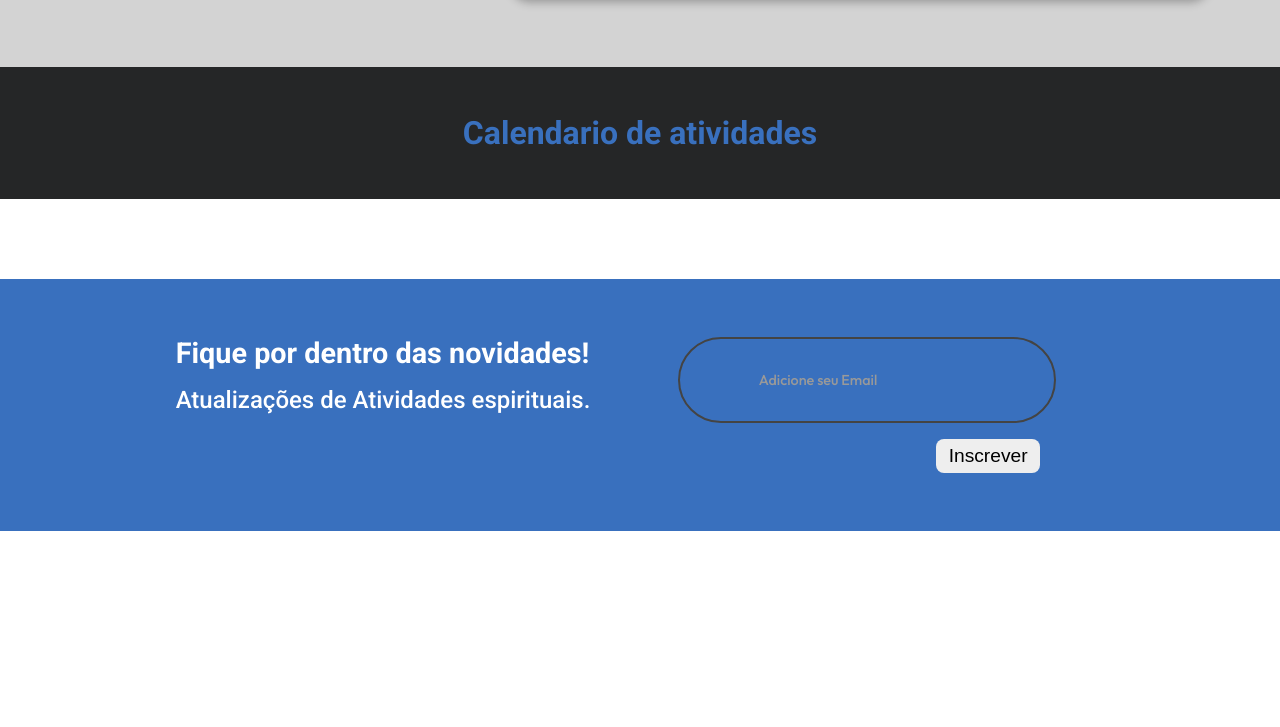
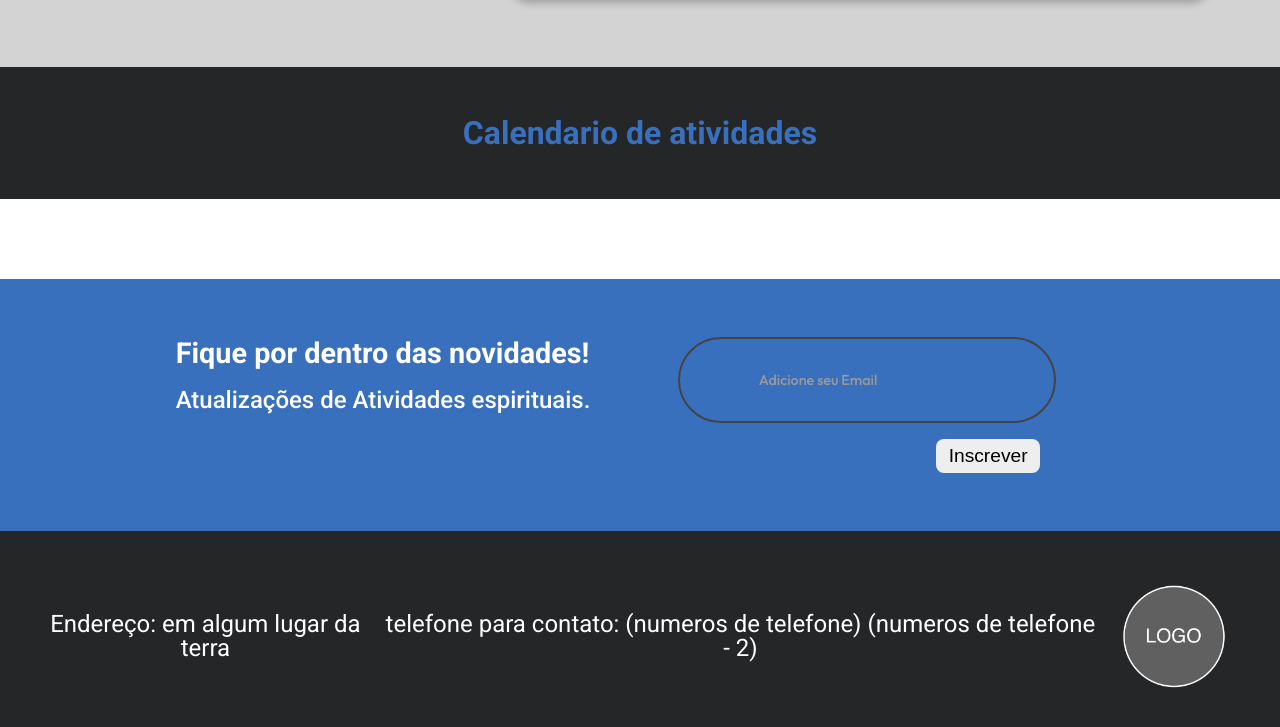
Before and after one commit to Thiago-engenheiro/Tenda-esp-rita-s-o-jer-nimo, a website: page index.html in a window 1280 px wide. Shown: the part 1305-2032 px from the top of the page. Before the commit the page ends 1852 px from the top, so only its background shows below. Drawn offline with nearby package versions, Linux system fonts and the light colour scheme; a script that the page names is missing; some icons are missing; a web font is replaced by a local one.

Commit message:
protótipo pronto

```diff
--- /dev/null
+++ b/CSS/footer/rodape.css
@@ -0,0 +1,44 @@
+.rodape {
+
+    background-color: var(--cor-elementos-01);
+    padding: 30px 30px 70px 30px;
+    display: flex;
+    flex-direction: column;
+    align-items: center;
+    gap: 20px;
+    text-align: center;
+
+    .rodape__texto {
+
+        font-family: var(--fonte-02);
+        color: white;
+        font-size: 1.0em;
+        font-weight: 400;
+
+    }
+
+    .rodape__logo {
+
+        width: 150px;
+
+    }
+
+}
+
+@media (min-width: 1100px) {
+
+    .rodape {
+
+        justify-content: space-around;
+        flex-direction: row;
+        gap: 0px;
+
+        .rodape__texto {
+
+            font-size: 1.5em;
+
+        }
+
+    }
+
+}
--- /dev/null
+++ b/CSS/footer/rodape.temporario.css
@@ -0,0 +1,27 @@
+.rodape {
+
+    .rodape__temporario {
+
+
+        position: fixed;
+        bottom: 0%;
+        background-color: var(--cor-elementos-04);
+        padding: 1.5em;
+        text-align: center;
+        width: 100%;
+        box-sizing: border-box;
+
+        .rodape__temporario__titulo {
+
+            font-family: var(--fonte-03);
+            color: black;
+            font-size: 1em;
+            font-weight: 400;
+            margin: 0px auto;
+
+
+        }
+
+    }
+
+}
--- a/CSS/index.css
+++ b/CSS/index.css
@@ -14,7 +14,8 @@
 
 /*  importacoes de estilo do footer */
 
-
+@import url("./footer/rodape.css");
+@import url("./footer/rodape.temporario.css");
 
 /*  importacoes de fontes */
 
@@ -34,6 +35,7 @@
     --cor-elementos-01: #252627;
     --cor-elementos-02: #3970BE;
     --cor-elementos-03: #D3D3D3;
+    --cor-elementos-04: #FFC756;
 
     /*  cores que serão usadas apenas no textos da pagina  */
 
--- a/CSS/main/cadastrar__email.css
+++ b/CSS/main/cadastrar__email.css
@@ -235,8 +235,6 @@
 
     }
 
-
-
 }
 
 @media (min-width: 1500px) {
--- a/JavaScript/Calendario.js
+++ b/JavaScript/Calendario.js
@@ -29,7 +29,6 @@ document.addEventListener('DOMContentLoaded', function() {
       day: 'Dia',
       list: 'Lista',
     },
-
 
   events: [
 
@@ -90,11 +89,9 @@ document.addEventListener('DOMContentLoaded', function() {
 
   ]
 
-
   });
 
   // Adicione a fonte de eventos após a inicialização do calendário
-
 
   // Função para verificar a largura da tela e forçar a visualização de lista quando necessário
   function checkWindowSize() {
--- a/index.html
+++ b/index.html
@@ -37,20 +37,45 @@
 
     />
 
-    <script src='https://cdn.jsdelivr.net/npm/fullcalendar-scheduler@6.1.11/index.global.min.js'></script>
-    <script src='fullcalendar/dist/index.global.js'></script>
-    <script src='fullcalendar/core/index.global.js'></script>
-    <script src='fullcalendar/core/locales/es.global.js'></script>
+    <script src =
+
+        "https://cdn.jsdelivr.net/npm/swiper@11/swiper-bundle.min.js">
 
     </script>
 
-        <script src='./JavaScript/Calendario.js'>
+    <script src =
+
+        'https://cdn.jsdelivr.net/npm/fullcalendar-scheduler@6.1.11/index.global.min.js'>
 
     </script>
 
+    <script src =
+
+        'fullcalendar/dist/index.global.js'>
+
     </script>
 
-        <script src='./JavaScript/Cadastrar.email.js'>
+    <script src =
+
+        'fullcalendar/core/index.global.js'>
+
+    </script>
+
+    <script src =
+
+        'fullcalendar/core/locales/es.global.js'>
+
+    </script>
+
+    <script src =
+
+        './JavaScript/Calendario.js'>
+
+    </script>
+
+    <script src =
+
+        './JavaScript/Cadastrar.email.js'>
 
     </script>
 
@@ -99,8 +124,6 @@
             </a>
 
         </nav>
-
-
 
     </header>
 
@@ -315,6 +338,22 @@
 
     <footer class="rodape">
 
+        <p class="rodape__texto">
+
+            Endereço: em algum lugar da terra
+
+        </p>
+
+        <p class="rodape__texto">
+
+
+            telefone para contato: (numeros de telefone) (numeros de telefone - 2)
+
+
+        </p>
+
+        <img class="rodape__logo" src="./imagens/UsadasNoSite/header/logo-placeholder-image.png" alt="icone da Tenda espirita são Jeronimo">
+
         <section class="rodape__temporario">
 
             <h5 class="rodape__temporario__titulo">
@@ -328,8 +367,6 @@
     </footer>
 
 <!-- --------------------------------------------------------------------------------------------------------------------- -->
-
-
 
 <script>
 
```
